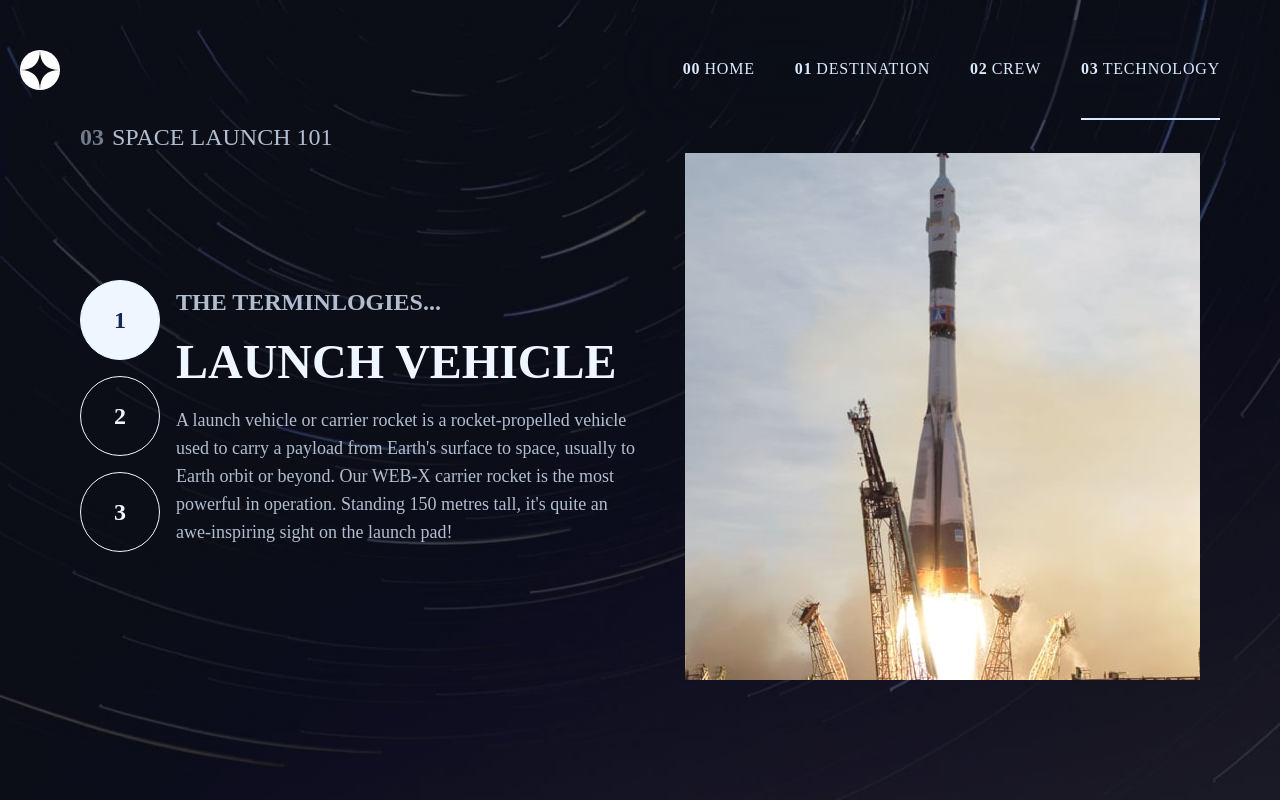
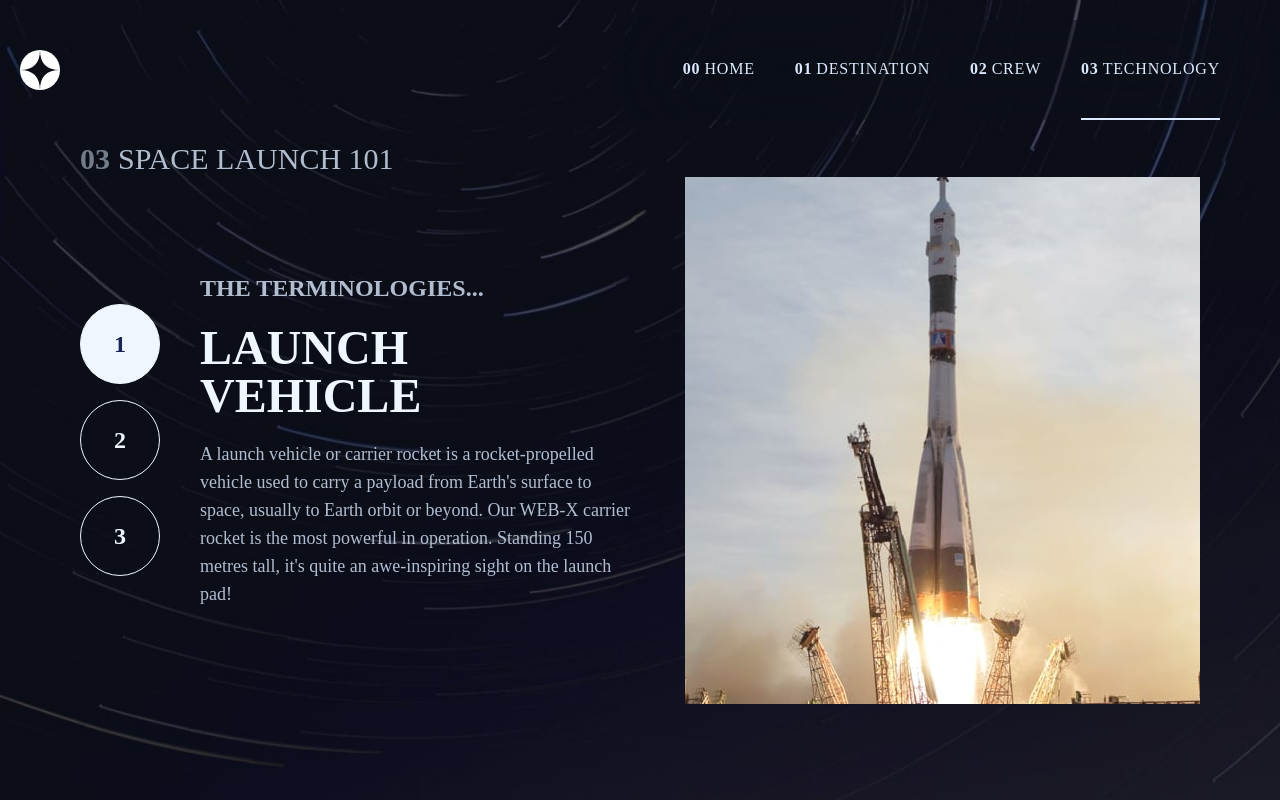
Before and after one commit to jonathanudeh/space-tourism, a React (Vite) app: page /technology in a window 1280 px wide. Built offline with nearby package versions, Linux system fonts and the light colour scheme; a web font is replaced by a local one.

Commit message:
adding framer motion for animation

```diff
--- a/package.json
+++ b/package.json
@@ -11,6 +11,7 @@
   },
   "dependencies": {
     "@tailwindcss/vite": "^4.1.14",
+    "framer-motion": "^12.23.24",
     "react": "^19.1.1",
     "react-dom": "^19.1.1",
     "react-router-dom": "^7.9.4",
--- a/src/features/technology/TechnologyPage.jsx
+++ b/src/features/technology/TechnologyPage.jsx
@@ -1,24 +1,32 @@
 import { useState } from "react";
 import data from "../../data.json";
+import { motion, AnimatePresence } from "framer-motion";
 
 function TechnologyPage() {
   const technology = data.technology;
   const [current, setCurrent] = useState(technology[0]);
+  console.log(typeof motion);
 
   return (
     <div className="h-dvh bg-[url('/assets/technology/background-technology-mobile.jpg')] bg-cover bg-center bg-no-repeat sm:bg-[url('/assets/technology/background-technology-tablet.jpg')] md:bg-[url('/assets/technology/background-technology-desktop.jpg')]">
-      {/* container */}
       {/* launch 101 and the rest */}
 
-      <div className="flex h-full flex-col items-center justify-center px-6 md:px-20">
-        <h1 className="space-x-2 text-xl font-medium text-blue-100/80 uppercase md:self-start md:text-2xl">
+      <div className="flex h-full flex-col items-center justify-center px-6 pt-15 pb-4 md:px-20">
+        <h1 className="mb-4 space-x-2 text-2xl font-medium text-blue-100/80 uppercase md:mb-0 md:self-start md:text-3xl">
           <span className="font-bold text-blue-100/50">03</span>
           <span>space launch 101</span>
         </h1>
 
         <div className="flex w-full flex-col items-center justify-between gap-4 md:flex-row-reverse">
-          <div className="">
-            <picture>
+          <div className="relative flex items-center justify-center">
+            <AnimatePresence mode="wait">
+              <motion.picture
+                key={current.name}
+                initial={{ opacity: 0 }}
+                animate={{ opacity: 1 }}
+                exit={{ opacity: 0 }}
+                transition={{ duration: 0.3, ease: "easeInOut" }}
+              >
                 <source
                   media="(min-width: 768px)"
                   srcSet={current.images.portrait}
@@ -27,12 +35,13 @@ function TechnologyPage() {
                 <img
                   src={current.images.landscape}
                   alt={current.name}
-                className="h-50 w-full object-cover sm:h-auto"
+                  className="aspect-video h-50 w-full sm:h-auto md:aspect-auto md:object-cover"
                 />
-            </picture>
+              </motion.picture>
+            </AnimatePresence>
           </div>
 
-          <div className="flex flex-col items-center justify-between gap-4 md:w-1/2 md:flex-row">
+          <div className="flex flex-col items-center justify-between gap-5 md:w-1/2 md:flex-row md:gap-10">
             {/* numbers and data */}
             <ul className="flex items-center justify-center gap-4 md:flex-col">
               {technology.map((item, i) => (
@@ -47,16 +56,27 @@ function TechnologyPage() {
             </ul>
 
             {/*  */}
-            <div className="flex flex-col items-center justify-between space-y-5 text-center text-blue-100/80 md:items-start md:text-start">
+            <div className="relative">
+              <AnimatePresence mode="wait">
+                <motion.div
+                  key={current.name}
+                  initial={{ opacity: 0 }}
+                  animate={{ opacity: 1 }}
+                  exit={{ opacity: 0 }}
+                  transition={{ duration: 0.3, ease: "easeInOut" }}
+                  className="flex min-h-[250px] flex-col items-center justify-between space-y-5 text-center text-blue-100/80 md:items-start md:text-start"
+                >
                   <p className="text-2xl font-bold uppercase">
-                The Terminlogies...
+                    The Terminologies...
                   </p>
                   <h1 className="text-3xl font-bold text-blue-50 uppercase md:text-5xl">
                     {current.name}
                   </h1>
-              <p className="text-md max-w-sm md:max-w-md md:text-lg lg:max-w-lg">
+                  <p className="max-w-sm text-base md:max-w-md md:text-lg lg:max-w-lg">
                     {current.description}
                   </p>
+                </motion.div>
+              </AnimatePresence>
             </div>
           </div>
         </div>
```
Also changed, not shown: 1 other file (tests, documents, lock files or other folders). Lines whose indentation alone changed are shown as unchanged.
